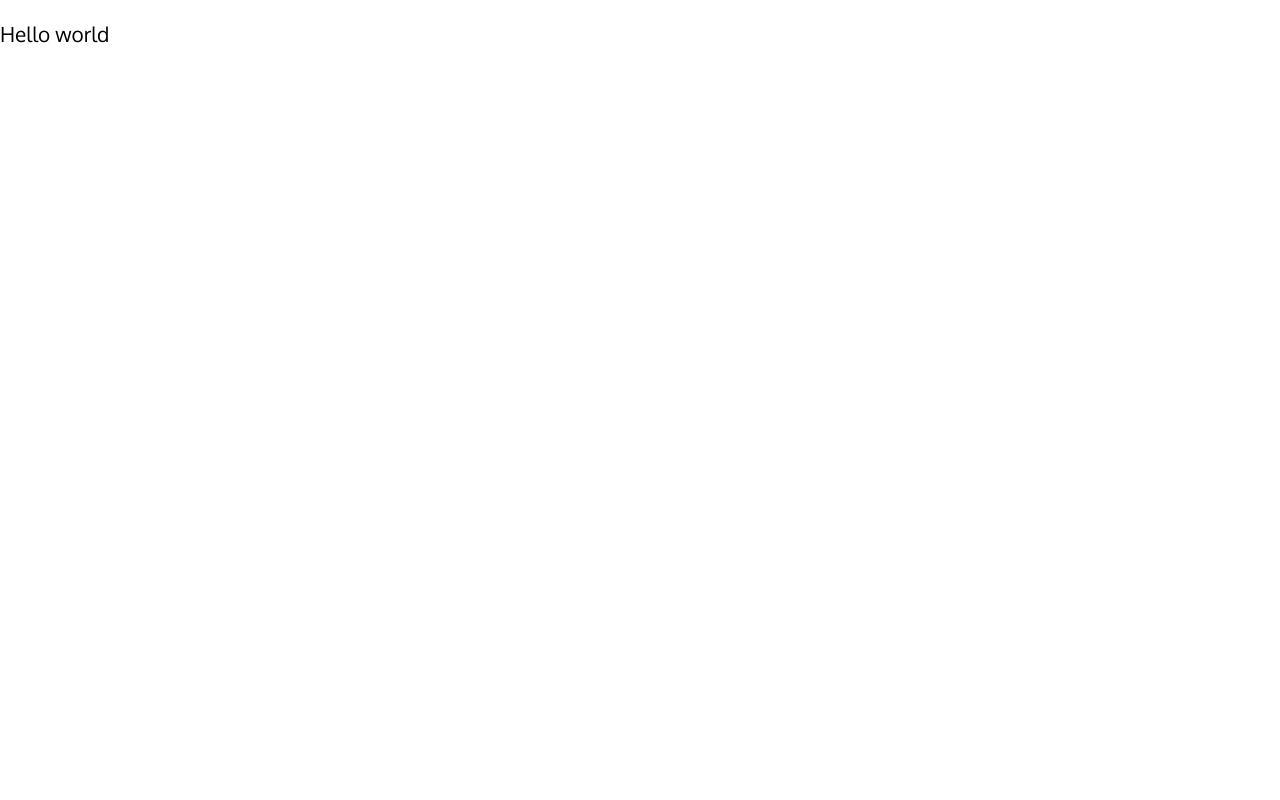
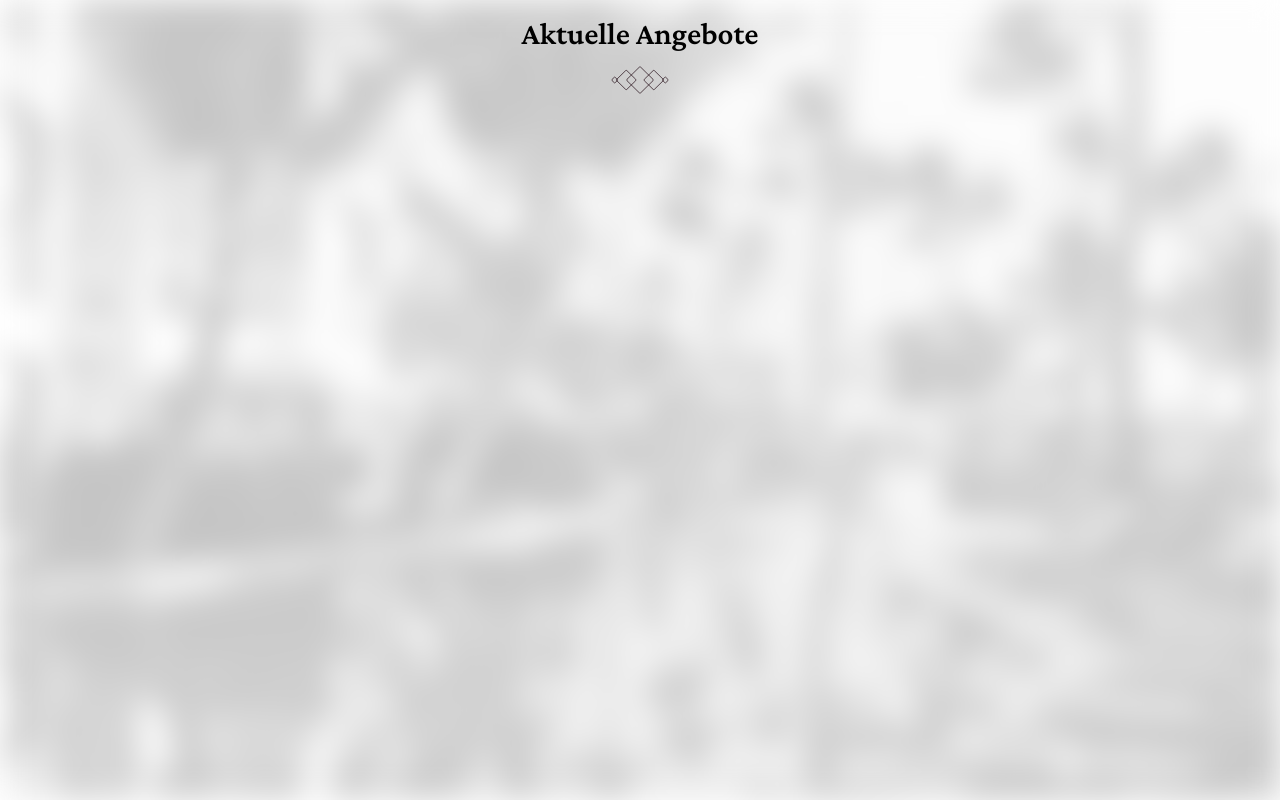
Before and after one commit to ankur-1989/reisetopia-challenge, a React (Create React App) app in the folder client/: page / in a window 1280 px wide. Built offline with nearby package versions, Linux system fonts and the light colour scheme; a web font is replaced by a local one.

Commit message:
added header component and custom hook

```diff
--- a/client/src/App.tsx
+++ b/client/src/App.tsx
@@ -1,12 +1,14 @@
 import React from "react";
-
+import Background from "./components/Background/Background.component";
+import Header from "./components/Header/Header.component";
+import ThreeDiamond from "./images/threeDiamonds.svg";
 import "./App.css";
 
 function App() {
   return (
-    <div className="App">
-      <p>Hello world</p>
-    </div>
+    <Background>
+      <Header title="Aktuelle Angebote" icon={ThreeDiamond} />
+    </Background>
   );
 }
 
--- a/client/src/components/Button/Button.component.tsx
+++ b/client/src/components/Button/Button.component.tsx
@@ -1,5 +1,5 @@
 import * as CSS from "csstype";
-
+import "./button.component.css";
 interface ButtonProps {
   title: string;
   onClick: () => void;
--- /dev/null
+++ b/client/src/components/Header/Header.component.tsx
@@ -0,0 +1,15 @@
+import "./header.component.css";
+
+interface HeaderProps {
+  title: string;
+  icon: string;
+}
+
+export default function Header({ title, icon }: HeaderProps) {
+  return (
+    <div className="header-container">
+      <h2 className="header">{title}</h2>
+      <img className="header-icon" src={icon} alt="icon" />
+    </div>
+  );
+}
--- /dev/null
+++ b/client/src/components/Header/header.component.css
@@ -0,0 +1,9 @@
+.header-container {
+    display: flex;
+    flex-direction: column;
+    justify-content: center;
+    align-items: center;
+  }
+ .header {
+   margin: 0.5em auto;
+ }
--- a/client/src/components/Slider/Slider.component.tsx
+++ b/client/src/components/Slider/Slider.component.tsx
@@ -1,4 +1,5 @@
 import React from "react";
+import "./slider.component.css";
 
 export default function Slider() {
   return <div>Slider</div>;
--- a/client/src/index.css
+++ b/client/src/index.css
@@ -25,3 +25,8 @@ body {
   font-family: var(--sans);
   font-size: var(--font-size);
 }
+
+h2, h3{
+  margin: 0;
+  font-family: var(--crimson);
+}
```
Also changed, not shown: client/src/hooks/useCurrentHotel.ts (added, +13 -0 lines), client/src/images/threeDiamonds.svg (renamed from client/src/images/Three Diamonds.svg).
